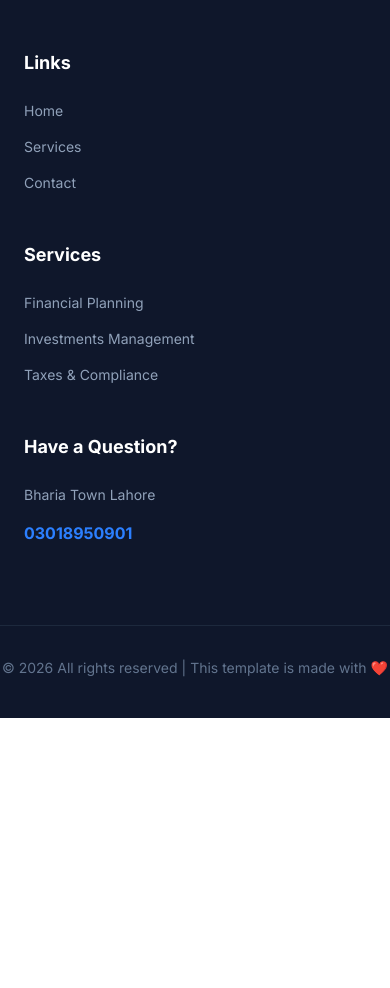
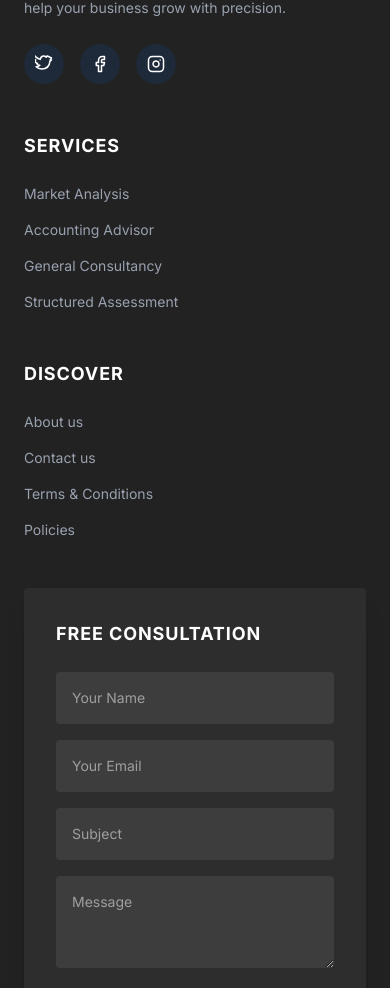
Before and after one commit to Ansa-dev710/Finance--web--flow, a Next.js app: page / in a window 390 px wide. Shown: the part 11012-12000 px from the top of the page. Before the commit the page ends 11730 px from the top, so only its background shows below. Built offline with nearby package versions, Linux system fonts and the light colour scheme.

Commit message:
updated footer section

```diff
--- a/component/Footer.tsx
+++ b/component/Footer.tsx
@@ -1,48 +1,99 @@
-import React from 'react';
-import Link from 'next/link';
+"use client";
+import React from "react";
 
 const Footer = () => {
+
+  const TwitterIcon = () => (
+    <svg width="18" height="18" viewBox="0 0 24 24" fill="none" stroke="currentColor" strokeWidth="2" strokeLinecap="round" strokeLinejoin="round"><path d="M22 4s-1 2.17-2 2.85c.95.11 1.95-.2 1.95-.2-.9.85-2 1.6-2 1.6-.5 5.5-3.5 10.5-11 10.5-4.5 0-7.5-3-7.5-3 3.5 0 5-2 5-2-3 0-4.5-2.5-4.5-2.5.5.1 1.5 0 1.5 0-3.5-1-4-4.5-4-4.5.5.1 1.5.1 1.5.1-3.5-2.5-2-6.5-2-6.5 3 4 8 5.5 8 5.5.5-2.5 2-4.5 4.5-4.5 1.5 0 2.5.5 3.5 1.5.5-1 1.5-1.5 1.5-1.5z"></path></svg>
+  );
+
+  const FacebookIcon = () => (
+    <svg width="18" height="18" viewBox="0 0 24 24" fill="none" stroke="currentColor" strokeWidth="2" strokeLinecap="round" strokeLinejoin="round"><path d="M18 2h-3a5 5 0 0 0-5 5v3H7v4h3v8h4v-8h3l1-4h-4V7a1 1 0 0 1 1-1h3z"></path></svg>
+  );
+
+  const InstagramIcon = () => (
+    <svg width="18" height="18" viewBox="0 0 24 24" fill="none" stroke="currentColor" strokeWidth="2" strokeLinecap="round" strokeLinejoin="round"><rect x="2" y="2" width="20" height="20" rx="5" ry="5"></rect><path d="M16 11.37A4 4 0 1 1 12.63 8 4 4 0 0 1 16 11.37z"></path><line x1="17.5" y1="6.5" x2="17.51" y2="6.5"></line></svg>
+  );
+
   return (
-    <footer className="bg-slate-900 text-white pt-20 pb-10">
-      <div className="max-w-7xl mx-auto px-6 grid grid-cols-1 md:grid-cols-4 gap-12">
-        {/* About */}
-        <div className="space-y-6">
-          <h3 className="text-2xl font-bold">ACCOUNTING<span className="text-blue-500"></span></h3>
-          <p className="text-slate-400 text-sm leading-relaxed">
-            Far far away, behind the word mountains, far from the countries Vokalia and Consonantia.
+    <footer className="bg-[#222222] text-white pt-20 pb-10 font-inter">
+      <div className="max-w-7xl mx-auto px-6 grid grid-cols-1 lg:grid-cols-12 gap-12">
+
+        {/* 1. About Us Section */}
+        <div className="lg:col-span-3 space-y-6">
+          <h4 className="text-lg font-bold uppercase tracking-wider">About Us</h4>
+          <p className="text-gray-400 text-sm leading-relaxed">
+            Providing expert financial solutions and strategic accounting services in Bahria Town, Lahore. We help your business grow with precision.
           </p>
+          <div className="flex gap-4">
+            <div className="w-10 h-10 rounded-full bg-gray-800 flex items-center justify-center hover:bg-[#00c04b] transition-colors cursor-pointer text-white">
+              <TwitterIcon />
+            </div>
+            <div className="w-10 h-10 rounded-full bg-gray-800 flex items-center justify-center hover:bg-[#00c04b] transition-colors cursor-pointer text-white">
+              <FacebookIcon />
+            </div>
+            <div className="w-10 h-10 rounded-full bg-gray-800 flex items-center justify-center hover:bg-[#00c04b] transition-colors cursor-pointer text-white">
+              <InstagramIcon />
+            </div>
+          </div>
         </div>
 
-
-        <div>
-          <h4 className="font-bold mb-6 text-lg">Links</h4>
-          <ul className="space-y-4 text-slate-400 text-sm">
-            <li><Link href="/" className="hover:text-blue-500">Home</Link></li>
-            <li><Link href="/services" className="hover:text-blue-500">Services</Link></li>
-            <li><Link href="/contact" className="hover:text-blue-500">Contact</Link></li>
+        {/* 2. Services Section */}
+        <div className="lg:col-span-2 space-y-6">
+          <h4 className="text-lg font-bold uppercase tracking-wider">Services</h4>
+          <ul className="text-gray-400 space-y-4 text-sm">
+            <li className="hover:text-[#00c04b] cursor-pointer transition-colors">Market Analysis</li>
+            <li className="hover:text-[#00c04b] cursor-pointer transition-colors">Accounting Advisor</li>
+            <li className="hover:text-[#00c04b] cursor-pointer transition-colors">General Consultancy</li>
+            <li className="hover:text-[#00c04b] cursor-pointer transition-colors">Structured Assessment</li>
           </ul>
         </div>
 
-
-        <div>
-          <h4 className="font-bold mb-6 text-lg">Services</h4>
-          <ul className="space-y-4 text-slate-400 text-sm">
-            <li>Financial Planning</li>
-            <li>Investments Management</li>
-            <li>Taxes & Compliance</li>
+        {/* 3. Discover Section */}
+        <div className="lg:col-span-2 space-y-6">
+          <h4 className="text-lg font-bold uppercase tracking-wider">Discover</h4>
+          <ul className="text-gray-400 space-y-4 text-sm">
+            <li><a href="#about" className="hover:text-[#00c04b] transition-colors">About us</a></li>
+            <li><a href="#contact" className="hover:text-[#00c04b] transition-colors">Contact us</a></li>
+            <li className="hover:text-[#00c04b] cursor-pointer transition-colors">Terms & Conditions</li>
+            <li className="hover:text-[#00c04b] cursor-pointer transition-colors">Policies</li>
           </ul>
         </div>
 
-
-        <div>
-          <h4 className="font-bold mb-6 text-lg">Have a Question?</h4>
-          <p className="text-slate-400 text-sm mb-4">Bharia Town Lahore</p>
-          <p className="text-blue-500 font-bold">03018950901</p>
+        {/* 4. Consultation Form Section */}
+        <div className="lg:col-span-5 bg-[#2d2d2d] p-8 rounded-sm shadow-xl">
+          <h4 className="text-lg font-bold uppercase tracking-wider mb-6">Free Consultation</h4>
+          <form className="space-y-4" onSubmit={(e) => e.preventDefault()}>
+            <input
+              type="text"
+              placeholder="Your Name"
+              className="w-full bg-[#3d3d3d] border-none p-4 text-white text-sm focus:ring-1 focus:ring-[#00c04b] outline-none rounded-sm"
+            />
+            <input
+              type="email"
+              placeholder="Your Email"
+              className="w-full bg-[#3d3d3d] border-none p-4 text-white text-sm focus:ring-1 focus:ring-[#00c04b] outline-none rounded-sm"
+            />
+            <input
+              type="text"
+              placeholder="Subject"
+              className="w-full bg-[#3d3d3d] border-none p-4 text-white text-sm focus:ring-1 focus:ring-[#00c04b] outline-none rounded-sm"
+            />
+            <textarea
+              placeholder="Message"
+              rows={3}
+              className="w-full bg-[#3d3d3d] border-none p-4 text-white text-sm focus:ring-1 focus:ring-[#00c04b] outline-none rounded-sm"
+            ></textarea>
+            <button className="w-full bg-[#00c04b] py-4 font-bold text-white uppercase tracking-widest text-xs hover:bg-[#00a841] transition-all duration-300 rounded-sm shadow-lg">
+              Send A Message
+            </button>
+          </form>
         </div>
       </div>
 
-      <div className="border-t border-slate-800 mt-20 pt-8 text-center text-slate-500 text-sm">
-        <p>&copy; {new Date().getFullYear()} All rights reserved | This template is made with ❤️</p>
+      {/* Bottom Bar */}
+      <div className="max-w-7xl mx-auto px-6 border-t border-gray-800 mt-16 pt-8 text-gray-500 text-sm flex flex-col md:flex-row justify-between items-center gap-4">
+        <p>Copyright ©{new Date().getFullYear()} All rights reserved | This template is made with ❤️ by <span className="text-[#00c04b] font-medium">Ansa Asghar</span></p>
       </div>
     </footer>
   );
--- a/package.json
+++ b/package.json
@@ -11,7 +11,7 @@
   "dependencies": {
     "clsx": "^2.1.1",
     "framer-motion": "^12.38.0",
-    "lucide-react": "^1.7.0",
+    "lucide-react": "^1.8.0",
     "next": "16.2.2",
     "postcss": "^8.5.8",
     "react": "19.2.4",
```
Also changed, not shown: 1 other file (tests, documents, lock files or other folders).
